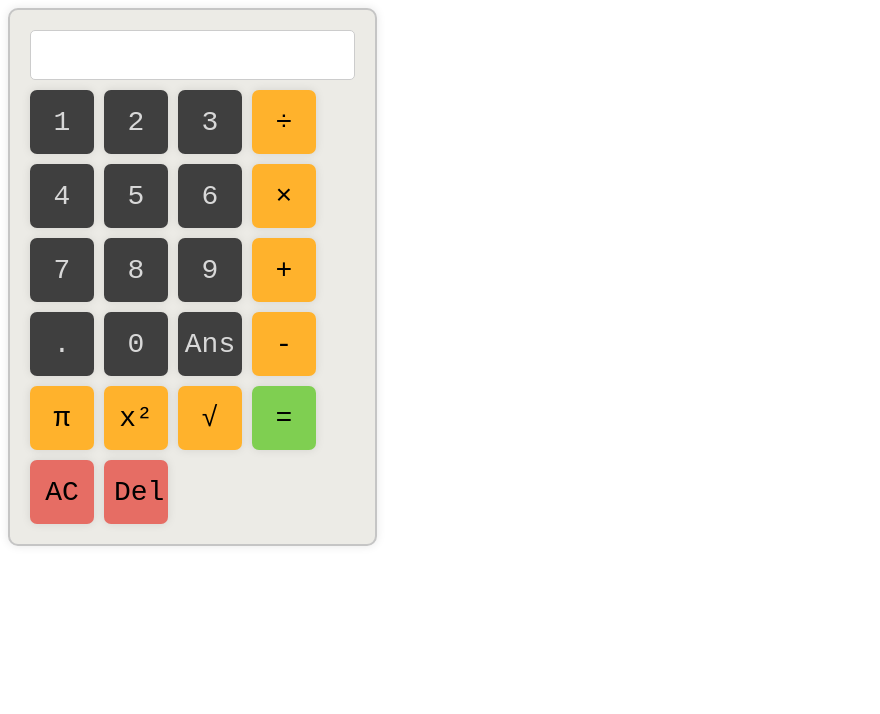
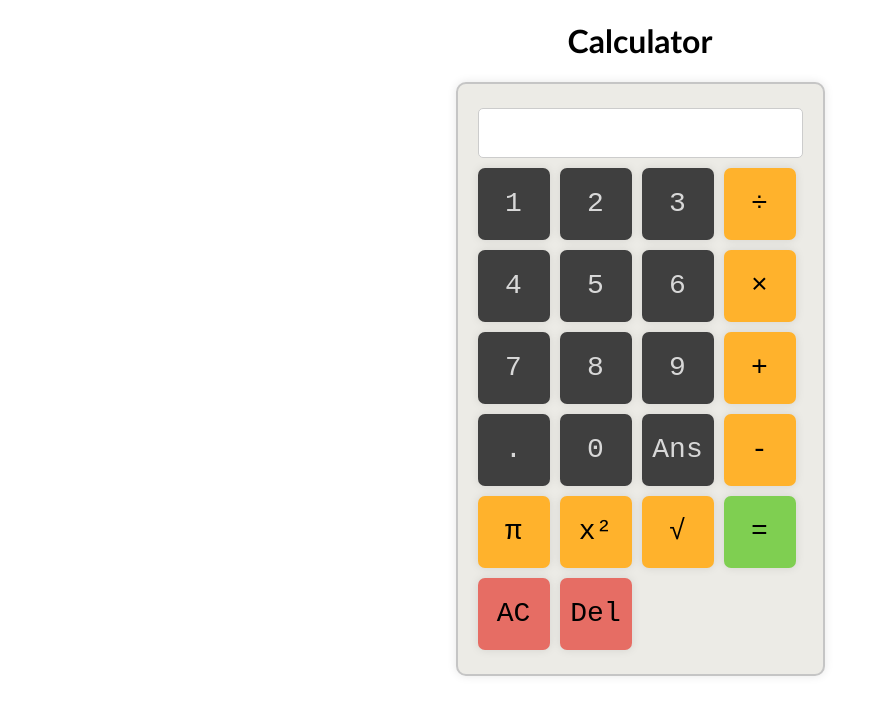
Before and after one commit to MrBenjaminHolmes/Calculator, a plain HTML site: page index.html in a window 1280 px wide. Shown: the whole page, without its empty margins (0-880 px from the left). Drawn offline with Linux system fonts and the light colour scheme.

Commit message:
Added Heading and Center Alignment

```diff
--- a/index.html
+++ b/index.html
@@ -7,6 +7,8 @@
     <title>Calculator</title>
 </head>
 <body>
+    <h1 id="title">Calculator</h1>
+    <div class="center">
         <div class="container">
             <div class="display"></div>
             <div class="inputs">
@@ -38,6 +40,8 @@
 
             </div>
         </div>
+    </div>
+
     <script src="script.js"></script>
 </body>
 </html>
--- a/styles.css
+++ b/styles.css
@@ -3,17 +3,27 @@
     font-weight: 500;
     font-family: 'Courier New', Courier, monospace;
 }
+#title{
+    font-family: 'Gill Sans', 'Gill Sans MT', Calibri, 'Trebuchet MS', sans-serif;
+    font-weight: 600;
+    text-align: center;
+}
+
+.center{
+    display: flex;
+    justify-content: center;
+}
 .container {
+    text-align: center;
     display: flex;
     justify-content: center;
     flex-direction: column;
-    align-items: center;
-    text-align: center;
     background-color: #ecebe6;
     border: 2px solid #c5c5c5;
     border-radius: 10px;
     padding: 20px;
     width: 325px;
+    height: 550px;
     box-shadow: 0 0 10px rgba(0, 0, 0, 0.1);
 }
 
@@ -38,10 +48,10 @@
 }
 
 button{
-    width: 8vh;
+    width: 72px;
     border: none;
     border-radius: 7px;
-    height: 8vh;
+    height: 72px;
     font-size: 28px;
 }
 
```
Lines whose indentation alone changed are shown as unchanged.
